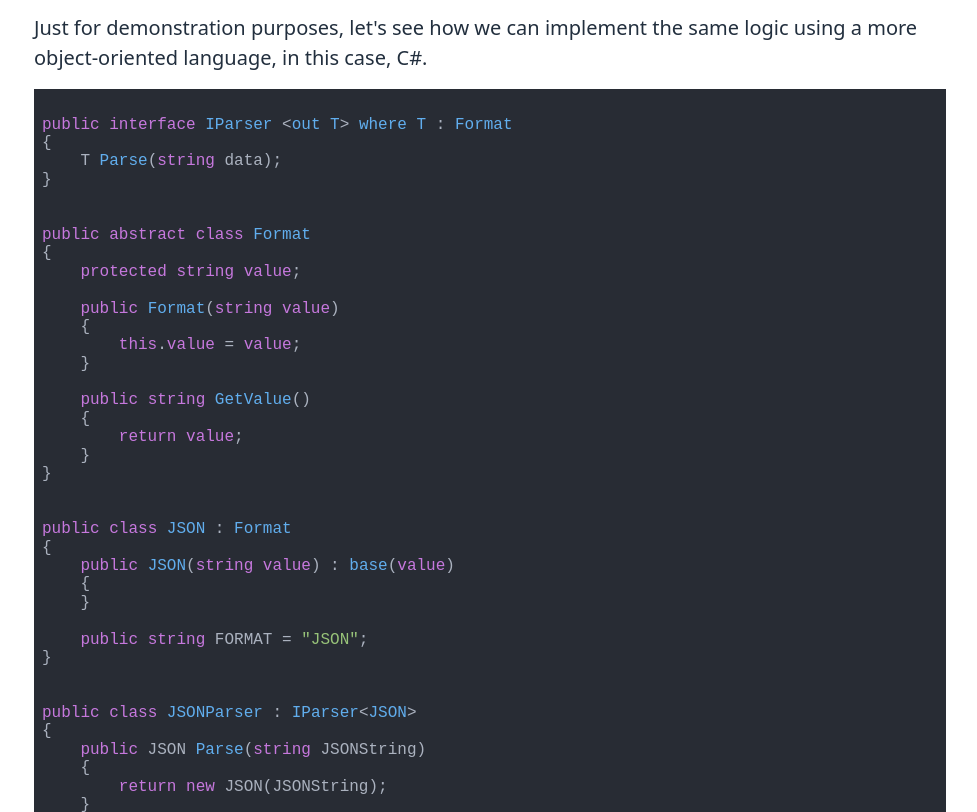
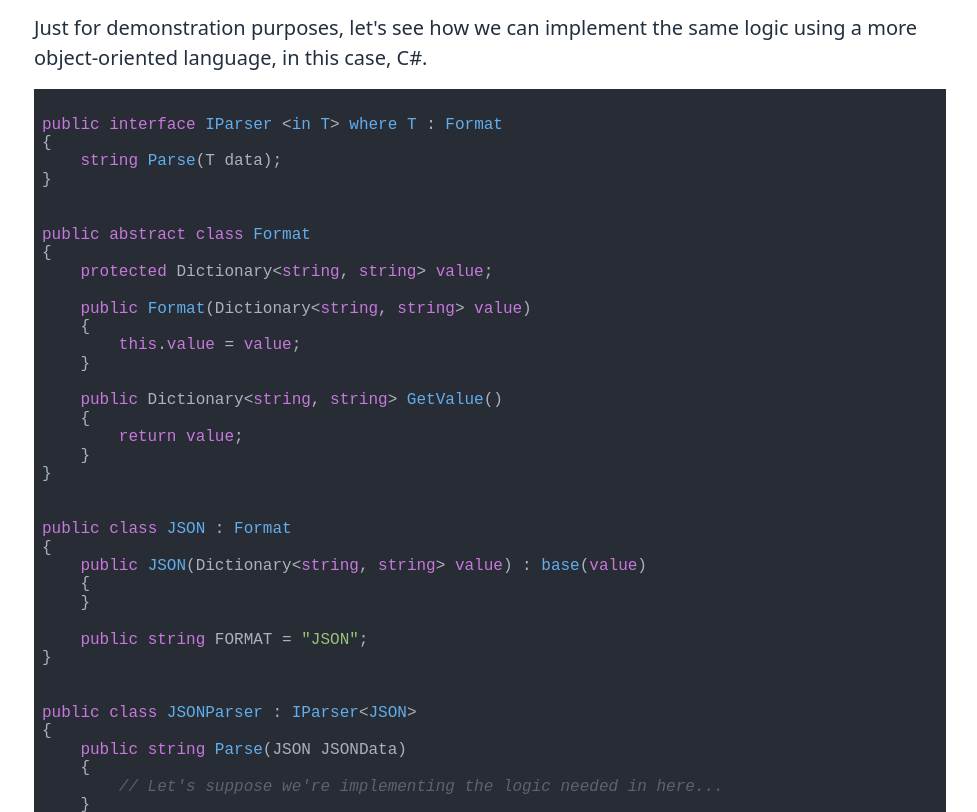
Before and after one commit to maxalmonte14/site, a plain HTML site: page blog/2019-04-18/interfaces-in-php-dont-make-complete-sense/index.html in a window 1280 px wide. Shown: the part 5561-6373 px from the top of the page, without its empty margins (150-1127 px from the left). Drawn offline with Linux system fonts and the light colour scheme.

Commit message:
Fix C# example

```diff
--- a/blog/2019-04-18/interfaces-in-php-dont-make-complete-sense/index.html
+++ b/blog/2019-04-18/interfaces-in-php-dont-make-complete-sense/index.html
@@ -120,7 +120,7 @@ class JSONParser implements ParserInterface
 
     <p class="post-paragraph">
         Right now we have an interface that allows us to parse data, pretty neat! But we have a problem.
-        An interface is a contract, and should be strictly followed by all classes that implementing it, without type hinting we don't know what kind of data should we pass to the <i>parse</i> method, and despite the fact that <a href="http://localhost:3000/blog/2018-10-10/why-we-need-mixed-types-in-php/" class="post-link">I advocated for this relaxed style in the past</a> (and still do!), this behavior is unwanted most of the time.
+        An interface is a contract, and should be strictly followed by all classes that implementing it, without type hinting we don't know what kind of data should we pass to the <i>parse</i> method, and despite the fact that <a href="/2018-10-10/why-we-need-mixed-types-in-php/" class="post-link">I advocated for this relaxed style in the past</a> (and still do!), this behavior is unwanted most of the time.
     </p>
 
     <p class="post-paragraph">
@@ -313,21 +313,21 @@ Fatal error: Declaration of JSONParser::parse(JSON $JSONData): string must be co
         Just for demonstration purposes, let's see how we can implement the same logic using a more object-oriented language, in this case, C#.
 
 <pre><code class="csharp hljs">
-public interface IParser &lt;out T&gt; where T : Format
+public interface IParser &lt;in T&gt; where T : Format
 {
-    T Parse(string data);
+    string Parse(T data);
 }
 <br>
 public abstract class Format
 {
-    protected string value;
+    protected Dictionary&lt;string, string&gt; value;
 
-    public Format(string value)
+    public Format(Dictionary&lt;string, string&gt; value)
     {
         this.value = value;
     }
 
-    public string GetValue()
+    public Dictionary&lt;string, string&gt; GetValue()
     {
         return value;
     }
@@ -335,7 +335,7 @@ public abstract class Format
 <br>
 public class JSON : Format
 {
-    public JSON(string value) : base(value)
+    public JSON(Dictionary&lt;string, string&gt; value) : base(value)
     {
     }
 
@@ -344,9 +344,9 @@ public class JSON : Format
 <br>
 public class JSONParser : IParser&lt;JSON&gt;
 {
-    public JSON Parse(string JSONString)
+    public string Parse(JSON JSONData)
     {
-        return new JSON(JSONString);
+        // Let's suppose we're implementing the logic needed in here...
     }
 }
 </code></pre>
```
